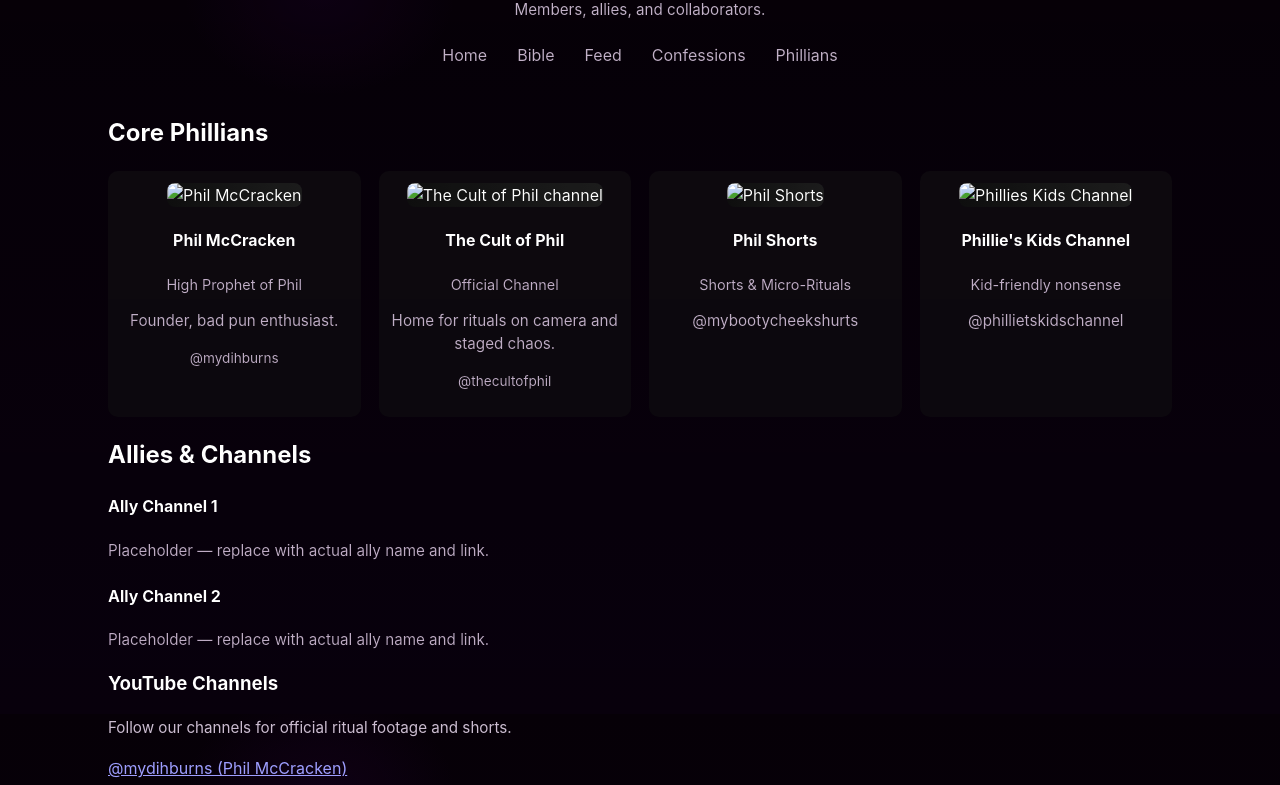
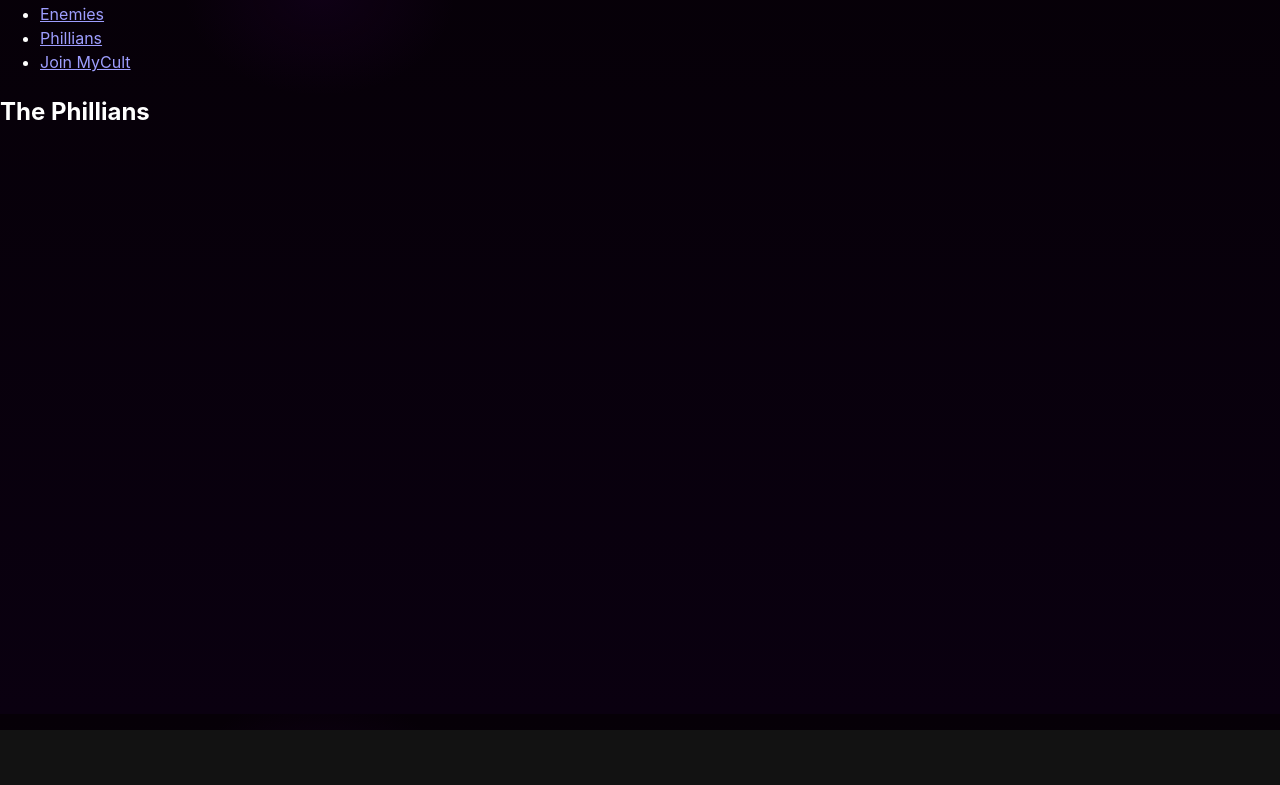
Before and after one commit to Phil-hughjass-McCracken/cultweb, a plain HTML site: page phillians.html in a window 1280 px wide. Shown: the part 86-871 px from the top of the page. After the commit the page ends 816 px from the top, so only its background shows below. Drawn offline with Linux system fonts and the light colour scheme.

Commit message:
Update phillians.html

```diff
--- a/phillians.html
+++ b/phillians.html
@@ -1,94 +1,31 @@
-<!doctype html>
+<!DOCTYPE html>
 <html lang="en">
 <head>
-  <meta charset="utf-8" />
-  <meta name="viewport" content="width=device-width,initial-scale=1" />
-  <title>Phillians — Cult of Phil</title>
-  <link rel="stylesheet" href="assets/style.css" />
+  <meta charset="UTF-8">
+  <meta name="viewport" content="width=device-width, initial-scale=1.0">
+  <title>Phillians</title>
+  <link rel="stylesheet" href="assets/style.css">
 </head>
-<body class="page-phillians">
-  <div class="bg-veil"></div>
-
-  <header class="site-header small">
-    <h1>Phillians</h1>
-    <p class="muted">Members, allies, and collaborators.</p>
-    <nav class="main-nav">
-      <a href="index.html">Home</a>
-      <a href="bible.html">Bible</a>
-      <a href="feed.html">Feed</a>
-      <a href="confessions.html">Confessions</a>
-      <a href="phillians.html">Phillians</a>
+<body>
+  <header>
+    <nav>
+      <ul>
+        <li><a href="index.html">Home</a></li>
+        <li><a href="bible.html">Bible</a></li>
+        <li><a href="feed.html">Cursed Feed</a></li>
+        <li><a href="enemies.html">Enemies</a></li>
+        <li><a href="phillians.html">Phillians</a></li>
+        <li><a href="signup.html">Join MyCult</a></li>
+      </ul>
     </nav>
   </header>
 
-  <main class="container">
-    <section class="members">
-      <h2>Core Phillians</h2>
-      <div class="member-grid">
-        <article class="member">
-          <img src="assets/images/phillians/phil1.png" alt="Phil McCracken" />
-          <h4>Phil McCracken</h4>
-          <p class="title">High Prophet of Phil</p>
-          <p class="muted">Founder, bad pun enthusiast.</p>
-          <p class="social">@mydihburns</p>
-        </article>
+  <section class="phillian-grid">
+    <h2>The Phillians</h2>
+    <div class="grid-container" id="phillian-grid"></div>
+  </section>
 
-        <article class="member">
-          <img src="assets/images/phillians/phil2.png" alt="The Cult of Phil channel" />
-          <h4>The Cult of Phil</h4>
-          <p class="title">Official Channel</p>
-          <p class="muted">Home for rituals on camera and staged chaos.</p>
-          <p class="social">@thecultofphil</p>
-        </article>
-
-        <article class="member">
-          <img src="assets/images/phillians/phil3.png" alt="Phil Shorts" />
-          <h4>Phil Shorts</h4>
-          <p class="title">Shorts & Micro-Rituals</p>
-          <p class="muted">@mybootycheekshurts</p>
-        </article>
-
-        <article class="member">
-          <img src="assets/images/phillians/phil4.png" alt="Phillies Kids Channel" />
-          <h4>Phillie's Kids Channel</h4>
-          <p class="title">Kid-friendly nonsense</p>
-          <p class="muted">@phillietskidschannel</p>
-        </article>
-      </div>
-    </section>
-
-    <section class="allies">
-      <h2>Allies & Channels</h2>
-
-      <div class="ally-grid">
-        <div class="ally">
-          <h4>Ally Channel 1</h4>
-          <p class="muted">Placeholder — replace with actual ally name and link.</p>
-        </div>
-
-        <div class="ally">
-          <h4>Ally Channel 2</h4>
-          <p class="muted">Placeholder — replace with actual ally name and link.</p>
-        </div>
-      </div>
-    </section>
-
-    <section class="youtube-promo">
-      <h3>YouTube Channels</h3>
-      <p class="muted">Follow our channels for official ritual footage and shorts.</p>
-
-      <ul class="youtube-list">
-        <li><a href="https://www.youtube.com/@mydihburns" target="_blank" rel="noopener">@mydihburns (Phil McCracken)</a></li>
-        <li><a href="https://www.youtube.com/@thecultofphil" target="_blank" rel="noopener">@thecultofphil (The Cult of Phil)</a></li>
-        <li><a href="https://www.youtube.com/@mybootycheekshurts" target="_blank" rel="noopener">@mybootycheekshurts (Phil Shorts)</a></li>
-        <li><a href="https://www.youtube.com/@phillietskidschannel" target="_blank" rel="noopener">@phillietskidschannel</a></li>
-        <li><em>Placeholder #1</em></li>
-        <li><em>Placeholder #2</em></li>
-      </ul>
-    </section>
-  </main>
-
-  <footer class="site-footer"><a href="index.html">Home</a></footer>
+  <canvas id="bg-canvas"></canvas>
   <script src="assets/script.js"></script>
 </body>
 </html>
```
